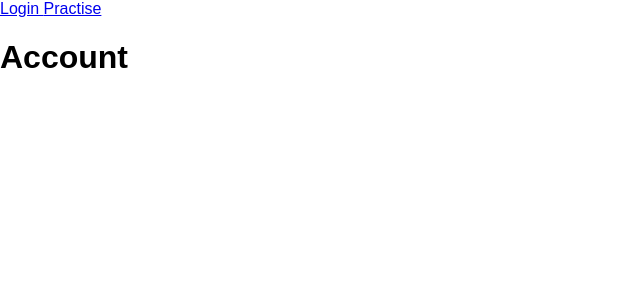
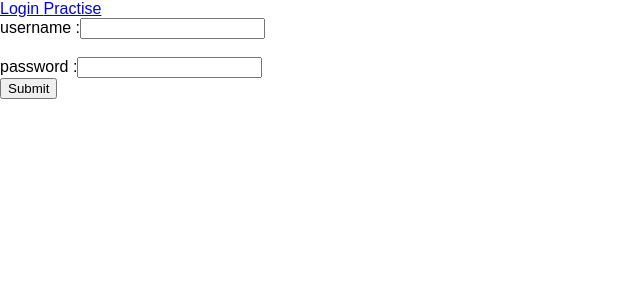
Before and after one commit to sivaprakashDesingu/Thataan, a React (Create React App) app: page /login in a window 1280 px wide. Shown: the top 300 px of the page, without its empty margins (0-640 px from the left). Built offline with nearby package versions, Linux system fonts and the light colour scheme.

Commit message:
Add login template

```diff
--- a/src/Login.js
+++ b/src/Login.js
@@ -1,8 +1,82 @@
-import React, {Component} from 'react'
+import React, { Component } from 'react'
+
+async function loginUser (bindedSetState, username, password) {
+  let init = {
+    mode: 'cors',
+    headers: {
+      'Accept': 'application/json',
+      'Content-Type': 'application/json'
+    },
+    method: 'POST',
+    body: JSON.stringify({'username': username, 'password': password})
+  }
+  try {
+    let response = await fetch('http://localhost:8000/login/', init)
+    let responseJson = await response.json()
+    if (response.ok) {
+      let jwtToken = responseJson['token']
+      localStorage.setItem('JWT', jwtToken)
+      bindedSetState({ jwt: jwtToken })
+    } else {
+      console.log('User Authentication Failed')
+    }
+  } catch (error) {
+    console.error(error)
+  }
+}
 
 class Login extends Component {
+  constructor () {
+    super()
+    this.state = {username: '', password: '', jwt: null}
+
+    this.handleSubmit = this.handleSubmit.bind(this)
+    this.handleInputChange = this.handleInputChange.bind(this)
+  }
+
+  handleSubmit (event) {
+    event.preventDefault()
+    loginUser(this.setState.bind(this), this.state.username, this.state.password)
+  }
+
+  handleInputChange (event) {
+    const target = event.target
+    const value = target.value
+    const name = target.name
+    this.setState({
+      [name]: value
+    })
+  }
+
+  logoutUser () {
+    localStorage.removeItem('JWT')
+
+    console.log(this,'user logout succesful')
+    this.setState({ jwt: null })
+  }
+
   render () {
-      return (<h1> Account </ h1>)
+/*    if (this.state.jwt) {
+      return (<ArticleGrid logoutFunction={this.logoutUser.bind(this)} />)
+    }
+*/
+    return (
+      <form onSubmit={this.handleSubmit}>
+        <label>
+          username :
+          <input type='text' onChange={this.handleInputChange} value={this.state.username} name='username' />
+        </label>
+        <br />
+        <br />
+        <label>
+          password :
+          <input type='password' name='password' onChange={this.handleInputChange} value={this.state.password} />
+        </label>
+        <br />
+        <input type='submit' value='Submit' />
+      </form>
+    )
   }
 }
+
 export default Login
```
